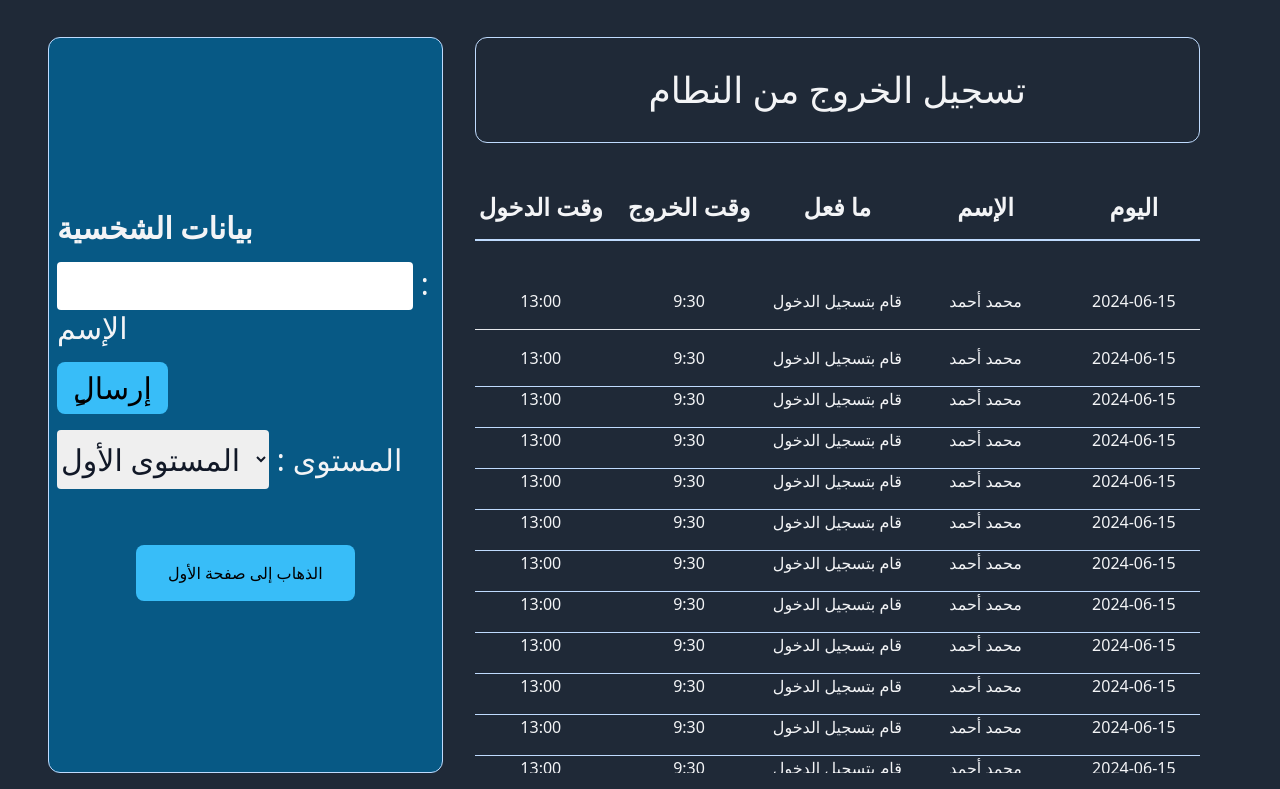
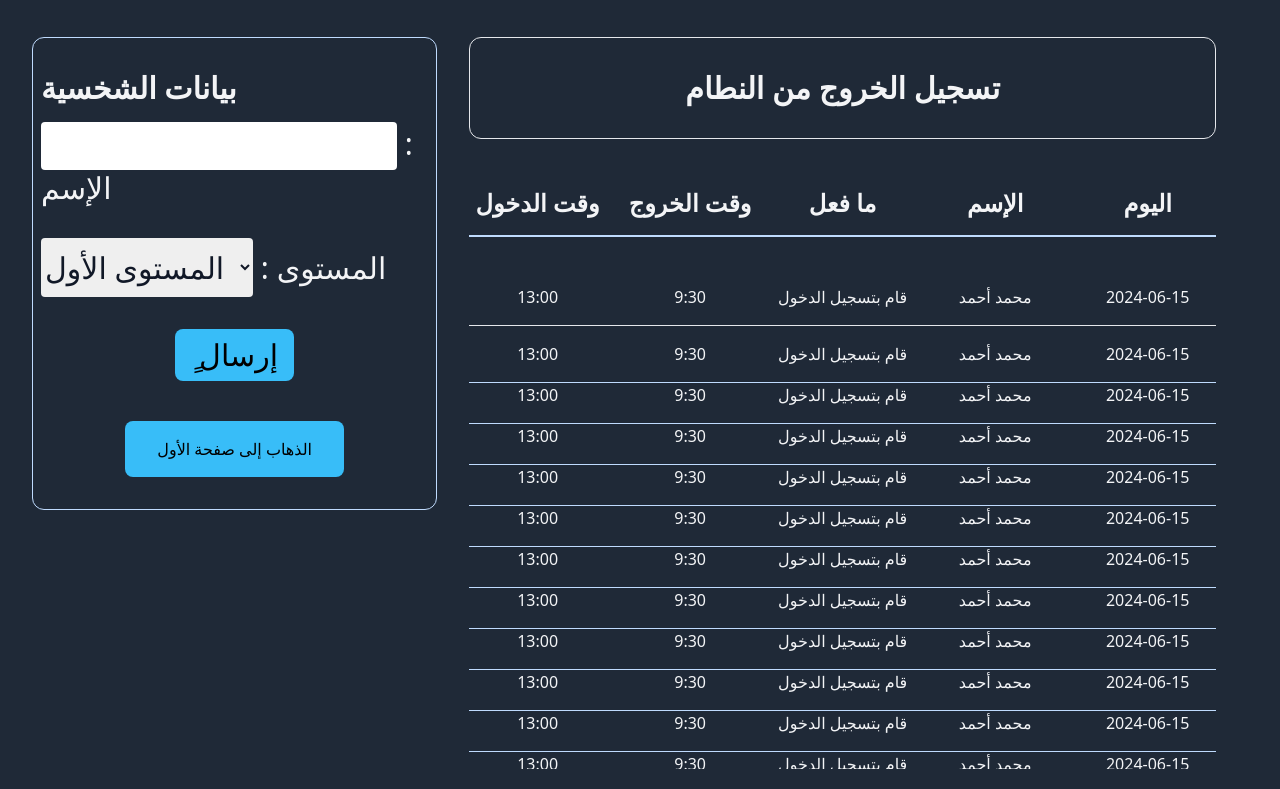
Before and after one commit to mubeeldev/labrecord, a website: page src/arabic-section.html in a window 1280 px wide. Shown: the part 149-938 px from the top of the page. Drawn offline with Linux system fonts and the light colour scheme.

Commit message:
ajusting the arabic layout 1

```diff
--- a/src/arabic-section.html
+++ b/src/arabic-section.html
@@ -6,21 +6,22 @@
     <title>Arabic collage</title>
     <link rel="stylesheet" href="../publick/output.css">
 </head>
-<body class="bg-gray-800 text-gray-900 p-4">
+<body class="bg-gray-800 text-gray-900 p-4 h-screen w-full">
     <header class="flex items-center justify-center" >
         <div class="w-[200px] flex gap-8 justify-center items-center p-10">
             <img width="200" height="100" src="https://www.qu.edu.sa/wp-content/uploads/2025/02/qu-white-logo.svg" class="attachment-full size-full wp-image-72 entered lazyloaded" alt="The logo of Qassim University includes text in both Arabic and English, where the name of the university appears in Arabic &quot;Qassim University&quot; and in English &quot;Qassim University&quot;, and the text is topped with a distinctive design." data-lazy-src="https://www.qu.edu.sa/wp-content/uploads/2025/02/qu-white-logo.svg" data-ll-status="loaded">
             <img width="50" height="123" src="https://www.qu.edu.sa/wp-content/uploads/2025/03/2030_vision_white.svg" class="attachment-full size-full wp-image-450 entered lazyloaded" alt="The Saudi Arabia 2030 Vision Assistance Logo includes the number &quot;2030&quot;, the palm tree and crossed swords symbol, text in Arabic, and the words &quot;Saudi Arabia&quot; in both Arabic and English. The logo may also feature national identity symbols, such as the Saudi shemagh or the Saudi ghutra." data-lazy-src="https://www.qu.edu.sa/wp-content/uploads/2025/03/2030_vision_white.svg" data-ll-status="loaded">
         </div>
     </header>
-    <main class="flex px-8" >
+    <main class="flex px-4" >
 
         <section class="w-1/3 flex
                         flex-col
                         justify-center
                         items-center border
                         py-8 px-2 rounded-xl
-                        bg-sky-800 border-blue-200">
+                        h-2/3
+                        border-blue-200">
 
             <form action="#" class="text-gray-100 text-3xl ">
                 <fieldset class="rounded border-blue-200 pb-2">
@@ -31,11 +32,8 @@
                         <label for="name">: الإسم</label>
                     </div>
 
-                    <div class="mt-4 inline">
-                        <button class="bg-sky-400 text-black hover:bg-sky-300 py-2 px-4 rounded-lg">ٍإرسال</button>
-                    </div>
 
-                    <div class="py-4 inline-block">
+                    <div class="py-4 ">
                         <select name="lavel" id="lavel" class="rounded text-gray-900 py-2 font-medium outline-none">
                             <option value="1">المستوى الأول</option>
                             <option value="2">المستوى الثاني</option>
@@ -43,6 +41,16 @@
                             <option value="4">المستوى الرابع</option>
                         </select>
                         <label for="lavel">: المستوى</label>
+                    </div>
+
+                    <div class="mt-4 flex justify-center">
+                        <button class="bg-sky-400
+                                    text-black
+                                    hover:bg-sky-300
+                                    py-2 px-4
+                                    rounded-lg">ٍ
+                                    إرسال
+                                </button>
                     </div>
                 </fieldset>
             </form>
@@ -53,7 +61,15 @@
         </section>
 
         <section class="h-2/3 text-gray-100 w-2/3 px-8">
-            <h1 class="text-center text-4xl border p-8 border-blue-200 rounded-xl ">تسجيل الخروج  من النطام</h1>
+            <h1 class="text-center
+                        text-3xl
+                        font-bold
+                        border
+                        p-8
+                        rounded-xl ">
+                        تسجيل الخروج  من النطام
+            </h1>
+
             <div class="grid grid-cols-5
                         gap-4
                         text-center
```
Also changed, not shown: publick/output.css.
